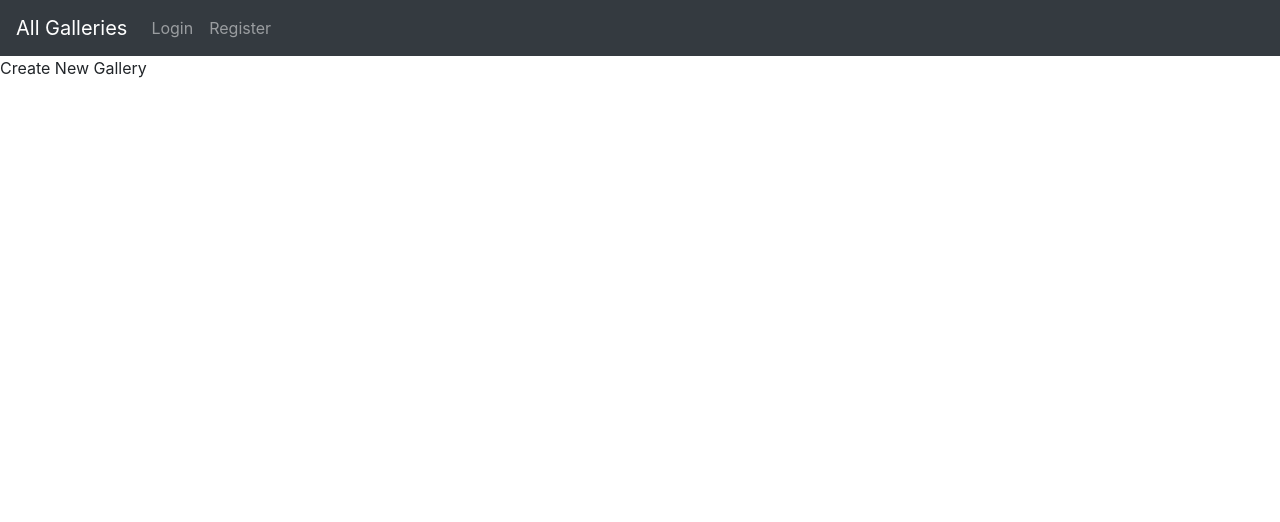
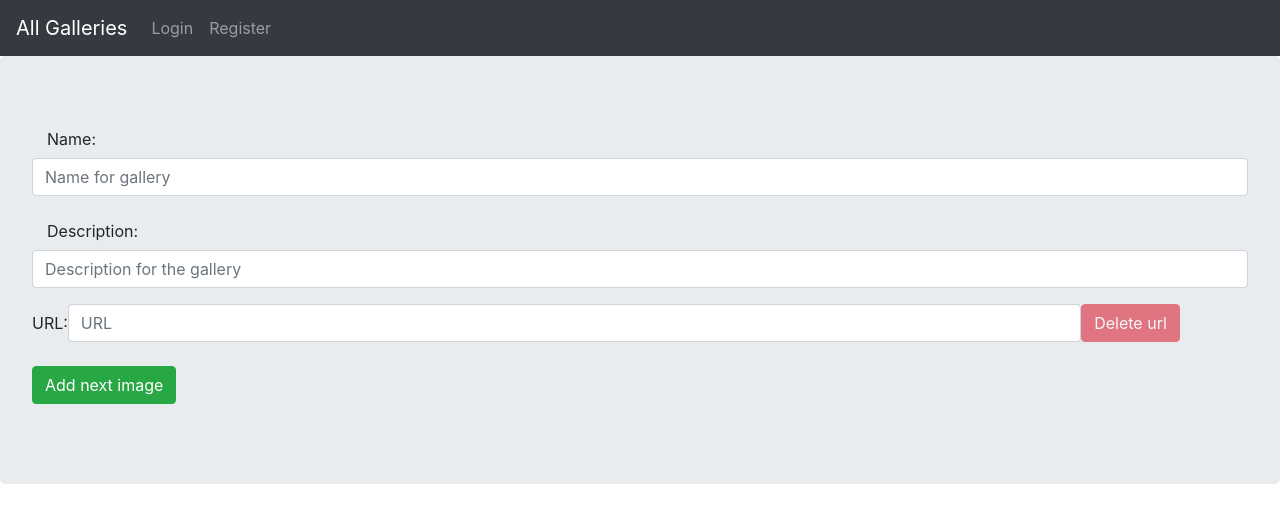
Before and after one commit to Nimmly/galleries-app, a Vue app: page /create in a window 1280 px wide. Shown: the top 522 px of the page. Built offline with nearby package versions, Linux system fonts and the light colour scheme.

Commit message:
commit 8

```diff
--- a/src/components/NavBar.vue
+++ b/src/components/NavBar.vue
@@ -4,6 +4,8 @@
         <div class="navbar-nav">
             <router-link class="nav-item nav-link" to="/login" v-if="!isAuth">Login</router-link>
             <router-link class="nav-item nav-link" to="/register" v-if="!isAuth">Register</router-link>
+            <router-link class="nav-item nav-link" to="/create" v-if="isAuth">Create New Gallery</router-link>
+            <router-link class="nav-item nav-link" :to="{ name: 'my-galleries', params:{user_id: this.currentUser} }" v-if="isAuth">My Galleries</router-link>
             <a href="#" class="nav-item nav-link" @click="logout" v-if="isAuth">Logout</a>
         </div>
     </nav>
@@ -28,7 +30,8 @@ export default {
     },
     computed: {
         ...mapGetters({
-            isAuth: "getIsAuth"
+            isAuth: "getIsAuth",
+            currentUser: "getAuthUserId"
         })
     },
 }
--- a/src/main.js
+++ b/src/main.js
@@ -27,7 +27,7 @@ const routes = [
   { path: '/', component: AppGalleries },
   { path: '/login', component: Login },
   { path: '/register', component: Register },
-  { path: '/my-galleries', component: MyGalleries },
+  { path: '/:user_id/my-galleries', component: MyGalleries, name:'my-galleries'},
   { path: '/create', component: CreateNewGallery },
   { path: '/galleries/:id', component: GalleryView, name: 'gallery-view' }
 ]
--- a/src/pages/AppGalleries.vue
+++ b/src/pages/AppGalleries.vue
@@ -1,12 +1,12 @@
 <template>
-    <div class="container">
+    <div class="container" v-if="empty">
         <hr>
         <b-form inline>
             <b-input class="col-11" placeholder="Filter galleries" @input="setFilterTermChange" />
             <b-button>Filter</b-button>
         </b-form>
         <hr>
-        <div class="card" v-for="(gallery, key) in currentlyVisibleMovies" :key="key">
+        <div class="card" v-for="(gallery, key) in currentlyVisibleGalleries" :key="key">
             <img class="card-img-top" :src="gallery.images[0].imgURL" alt="Card image">
             <div class="card-body">
                 <router-link :to="{ name: 'gallery-view', params:{id: gallery.id} }">
@@ -15,9 +15,12 @@
                 <p class="card-text">{{ gallery.description }}</p>
             </div>
         </div>
-        <div v-if="currentlyVisibleMovies != 0">
+        <div v-if="currentlyVisibleGalleries != 0">
             <galleries-paginator :pages="pages" v-if="pages > 1" @selected-page="onSelectedPage" :selected-page="selectedPage" />
         </div>
+    </div>
+    <div v-else>
+        <p>There are no Galleries</p>
     </div>
 </template>
 
@@ -31,6 +34,7 @@ export default {
     },
     data() {
         return {
+            empty: false,
             selectedPage: 1
         };
     },
@@ -62,16 +66,17 @@ export default {
         pages() {
             return Math.ceil(this.filteredGalleries.length / 10)
         },
-        currentlyVisibleMovies() {
+        currentlyVisibleGalleries() {
             let bottomLimit = (this.selectedPage - 1) * 10
             let topLimit = bottomLimit + 10
-                return this.filteredGalleries.filter((movie, index) => {
+                return this.filteredGalleries.filter((gallery, index) => {
                 return index >= bottomLimit && index < topLimit;
             })
         },
     },
     created() {
-        this.fetchGalleries();
+        this.fetchGalleries().then(()=>{this.empty = true})
+
     }
 }
 </script>
--- a/src/pages/CreateNewGallery.vue
+++ b/src/pages/CreateNewGallery.vue
@@ -1,9 +1,50 @@
 <template>
-    <div>Create New Gallery</div>
+    <div class="jumbotron">
+        <div class="form-group">
+            <label for="name" class="col-4 col-form-label">Name:</label>
+            <input class="form-control" v-model="gallery.name" placeholder="Name for gallery">
+        </div>
+        <div class="form-group">
+            <label for="description" class="col-4 col-form-label">Description:</label>
+            <input class="form-control" v-model="gallery.description" placeholder="Description for the gallery">
+        </div>
+        <div class="form-group">
+            <section class="Form_section">
+                <div class="containe" v-for="(row, key) in rows" :key="key">
+                    <div class="form-inline">
+                        <label for="imgURL">URL: </label>
+                        <input v-model="rows.url" type="text" :name="key" class="form-control col-10" placeholder="URL" >
+                        <button class="btn btn-danger form-group-item"  @click="deleteRow(row, key)" :disabled="rows.length < 2">Delete url</button>
+                    </div>
+                </div>
+                <br>
+                <button class="btn btn-success" @click="addRow">Add next image</button>
+            </section>
+        </div>
+    </div>
 </template>
 
 <script>
 export default {
+    data() {
+        return {
+            rows: [{ url:''}],
+            gallery:[{
+                name:'',
+                description: '',
+                imgURL: ''
+            }]
+        }
+    },
+    methods: {
+        addRow(elem) {
+            elem.preventDefault()
+            this.rows.push({ url: '' })
+        },
+        deleteRow(key) {
+            this.rows.splice(key, 1)
+        }
+    }
 
 }
 </script>
--- a/src/pages/GalleryView.vue
+++ b/src/pages/GalleryView.vue
@@ -1,26 +1,43 @@
 <template>
 <div class="container">
+    <div>
+        <h1 class="text-center">{{ gallery.name }}</h1>
+        <h4 class="text-center"><i>by:</i> {{ gallery.user.first_name }} {{ gallery.user.last_name }}</h4>
+        <hr>
+        <h3 class="text-center">Description:</h3>
+        <div class="jumbotron">
+            <p class="text-lg-left">{{ gallery.description }}</p>
+        </div>
+
+    </div>
     <div class="row text-center text-lg-left">
         <div class="col-lg-3 col-md-4 col-xs-6" v-for="(image, key) in gallery.images" :key="key" >
-          <a href="#" class="d-block mb-4 h-100">
-            <img class="img-fluid img-thumbnail" :src="image.imgURL" alt="">
-          </a>
+            <div class="thumbnail">
+                <a href="#" class="d-block mb-4 h-100">
+                    <img class="img-fluid img-thumbnail" :src="image.imgURL" alt="">
+                </a>
+            </div>
         </div>
     </div>
     <div>
+        <button class="btn btn-danger" @click="deleteThisGallery(gallery.id)">Delete this gallery</button>
+    </div>
+    <hr>
+    <div>
         <form @submit.prevent="addComment">
-            <div class="form-group row">
-                <label for="text" class="col-4 col-form-label">Leave your comment</label>
+            <div class="form-group ">
+                <label for="text" class="col-4 col-form-label">Comments:</label>
                 <div class="col-8">
-                <textarea v-model="newComment.text" id="text" name="text" cols="40" rows="5" class="form-control"></textarea>
+                <textarea v-model="newComment.text" id="text" name="text" cols="40" rows="5" class="form-control" placeholder="Leave your comment"></textarea>
                 </div>
             </div>
-            <div class="form-group row">
+            <div class="form-group ">
                 <div class="offset-4 col-8">
-                <button type="submit" class="btn btn-primary">Post Comment</button>
+                    <button type="submit" class="btn btn-primary">Post Comment</button>
                 </div>
             </div>
         </form>
+
     </div>
 </div>
 </template>
@@ -32,8 +49,6 @@ export default {
     data() {
         return {
             gallery: [],
-            slide: 0,
-            sliding: null,
             newComment: {
                 text: ''
             }
@@ -48,8 +63,13 @@ export default {
         })
     },
     methods: {
-        addComment(newComment, gallery_id) {
-            userService.addComment(this.newComment, this.$route.params.id)
+        addComment(newComment, gallery_id, user_id) {
+            userService.addComment(this.newComment, this.$route.params.id, this.gallery.user.id)
+        },
+        deleteThisGallery(id) {
+            userService.deleteGallery(id).then(() => {
+            this.$router.push('/');
+            })
         }
     },
 
--- a/src/pages/Login.vue
+++ b/src/pages/Login.vue
@@ -30,7 +30,7 @@ export default {
             'setAuthUserId'
         ]),
         login() {
-            userService.login(this.email, this.password).then(response => {
+            userService.login(this.email, this.password).then((response) => {
                 this.$router.push('/')
                 this.setIsAuth(true)
                 this.setAuthUserId(response.data.user.id)
--- a/src/pages/MyGalleries.vue
+++ b/src/pages/MyGalleries.vue
@@ -1,10 +1,35 @@
 <template>
-    <div>My Galleries</div>
+<div>
+    <div v-for="(gallery, key) in galleries" :key="key">
+        <img class="card-img-top" :src="gallery.images[0].imgURL" alt="Card image">
+    </div>
+</div>
 </template>
 
 <script>
+import { mapGetters, mapMutations } from 'vuex'
+import { userService } from '../services/UserService'
+
 export default {
 
+    data(){
+        return {
+            galleries:[]
+        }
+    },
+    computed:{
+        ...mapGetters({
+            currentUser: "getAuthUserId"
+        })
+    },
+    beforeRouteEnter( to, from, next ) {
+
+            next((vm) => {
+                userService.showAuthor(this.currentUser).then((response) => {
+                    vm.galleries = response.data
+            })
+        })
+    },
 }
 </script>
 
--- a/src/services/UserService.js
+++ b/src/services/UserService.js
@@ -12,6 +12,10 @@ export default class UserService {
     show(id)
     {
         return axios.get(`galleries/${id}`)
+    }
+    showAuthor(user_id)
+    {
+        return axios.get(`${user_id}/my-galleries`)
     }
     register(first_name, last_name, email, password, password_confirmation)
     {
@@ -38,7 +42,8 @@ export default class UserService {
         const TOKEN = localStorage.getItem('loginToken')
         axios.defaults.headers.common["Authorization"] = `Bearer ${TOKEN}`
     }
-    isAuthenticated() {
+    isAuthenticated()
+    {
         return !!localStorage.getItem("loginToken");
     }
     logout()
@@ -46,8 +51,12 @@ export default class UserService {
         localStorage.removeItem("loginToken")
         delete axios.defaults.headers.common["Authorization"]
     }
-    addComment(comment, gallery_id){
-        return axios.post(`galleries/${gallery_id}/comments`, comment)
+    addComment(comment, gallery_id, user_id){
+        return axios.post(`galleries/${gallery_id}/comments`, comment, user_id)
+    }
+    deleteGallery(id)
+    {
+        return axios.delete(`galleries/${id}`)
     }
 }
 
```
Also changed, not shown: src/store/index.js (+4 -4 lines).
